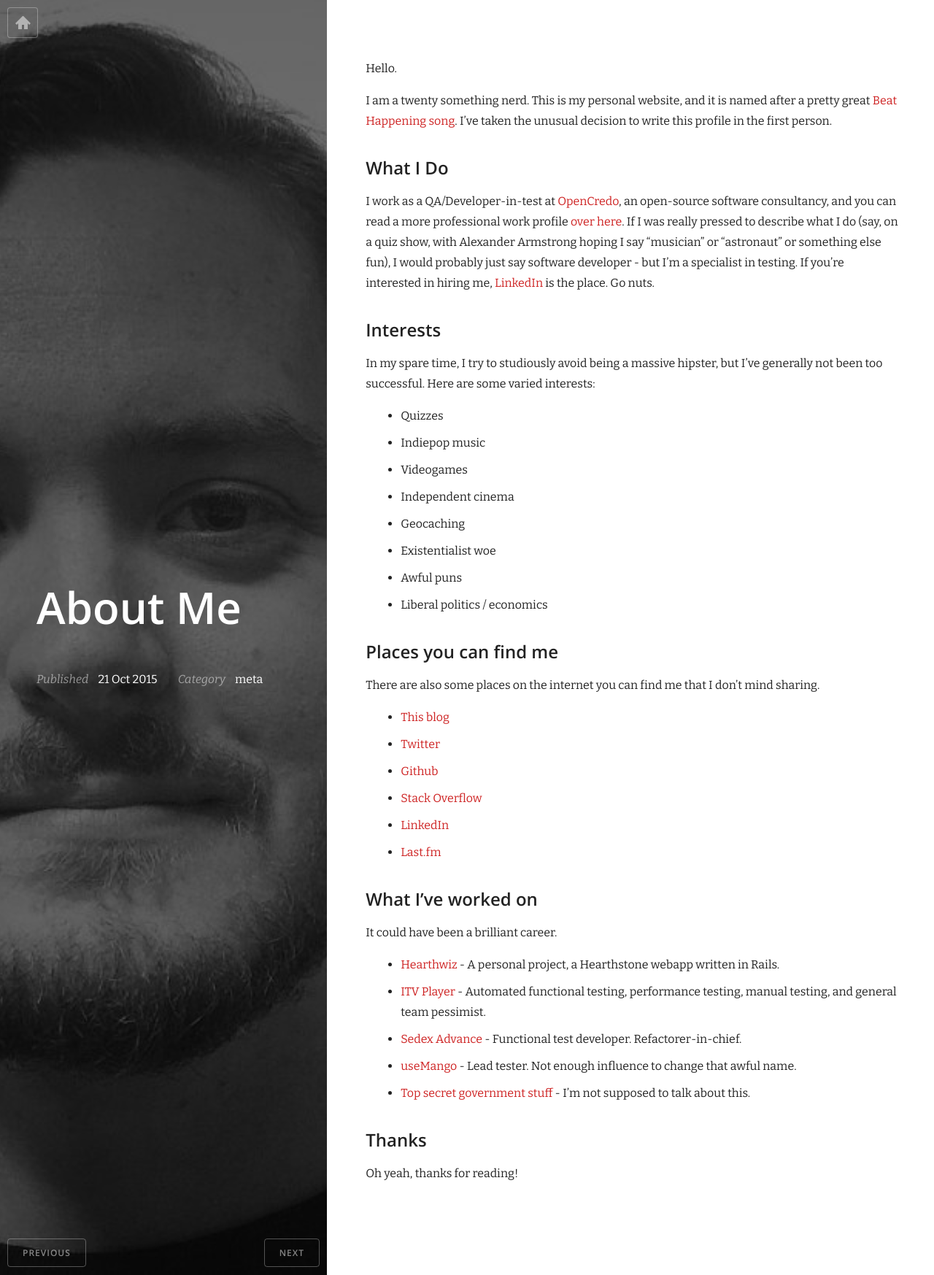
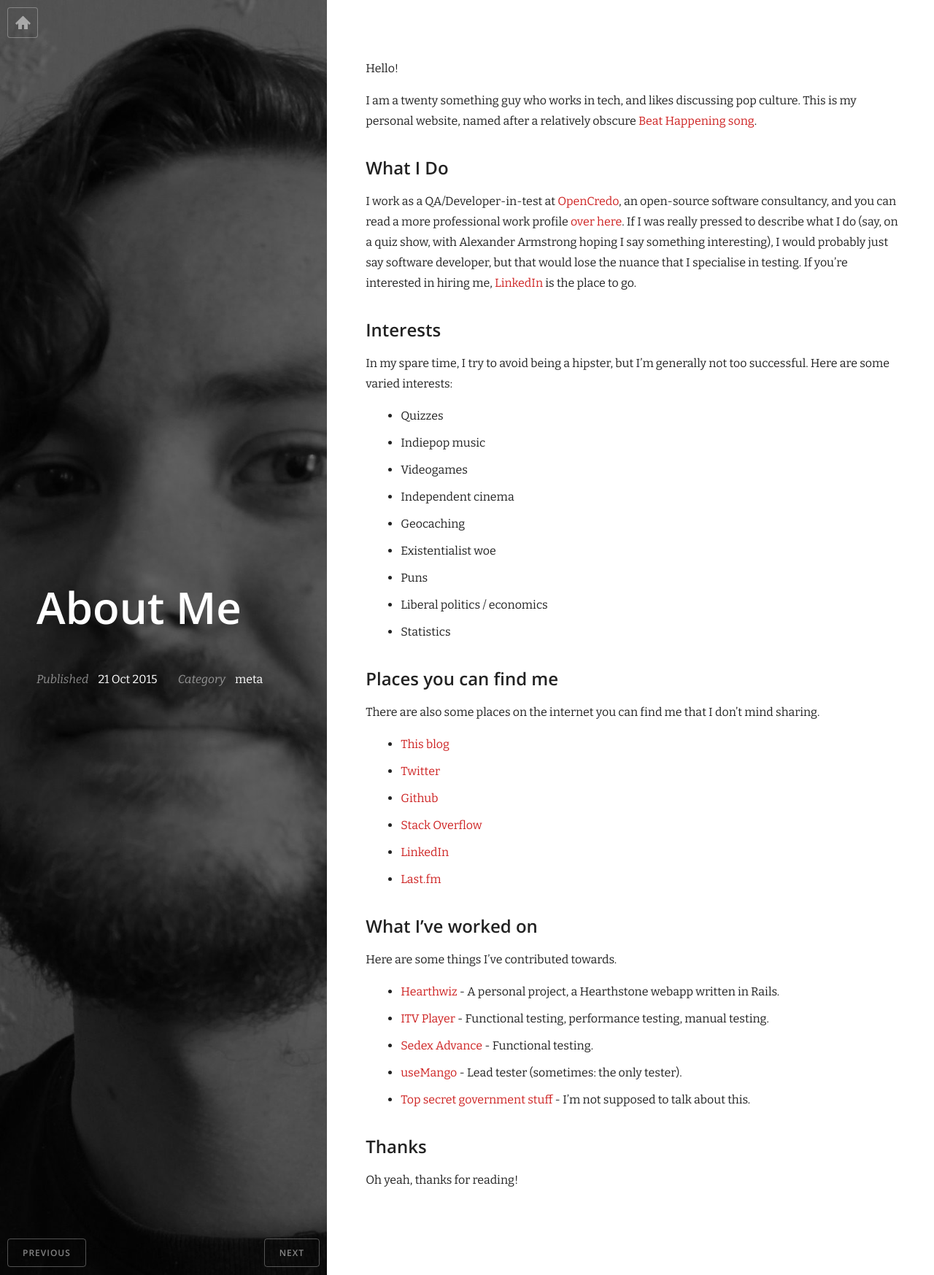
Before and after one commit to burythehammer/burythehammer.github.io, a Jekyll site: the page built from _posts/2015-10-21-about-me.md, in a window 1280 px wide. Shown: the whole page at 73% size. Built offline with Jekyll 4.4.1, drawn with Linux system fonts in a browser that asks for light colours; nearby versions of some CDN libraries; Markdown is read by kramdown in place of the engine named in the settings.

Commit message:
General tidying up

```diff
--- a/_posts/2015-10-21-about-me.md
+++ b/_posts/2015-10-21-about-me.md
@@ -3,22 +3,22 @@ layout: post
 title: "About Me"
 date: 2015-10-21 23:09:50
 categories: meta
-featured_image: /images/matt.jpg
+featured_image: /images/matt2.jpg
 ---
 
-Hello.
+Hello!
 
-I am a twenty something nerd. This is my personal website, and it is named after a pretty great [Beat Happening song](https://youtu.be/NTZ7duah7aM). I've taken the unusual decision to write this profile in the first person.
+I am a twenty something guy who works in tech, and likes discussing pop culture. This is my personal website, named after a relatively obscure [Beat Happening song](https://youtu.be/NTZ7duah7aM).
 
 What I Do
 ---------
 
-I work as a QA/Developer-in-test at [OpenCredo](https://www.opencredo.com/), an open-source software consultancy, and you can read a more professional work profile [over here](https://www.opencredo.com/company/people/matthew-long/). If I was really pressed to describe what I do (say, on a quiz show, with Alexander Armstrong hoping I say "musician" or "astronaut" or something else fun), I would probably just say software developer - but I'm a specialist in testing. If you're interested in hiring me, [LinkedIn](https://www.linkedin.com/in/burythehammer) is the place. Go nuts.
+I work as a QA/Developer-in-test at [OpenCredo](https://www.opencredo.com/), an open-source software consultancy, and you can read a more professional work profile [over here](https://www.opencredo.com/company/people/matthew-long/). If I was really pressed to describe what I do (say, on a quiz show, with Alexander Armstrong hoping I say something interesting), I would probably just say software developer, but that would lose the nuance that I specialise in testing. If you're interested in hiring me, [LinkedIn](https://www.linkedin.com/in/burythehammer) is the place to go.
 
 Interests
 ---------
 
-In my spare time, I try to studiously avoid being a massive hipster, but I've generally not been too successful. Here are some varied interests:
+In my spare time, I try to avoid being a hipster, but I'm generally not too successful. Here are some varied interests:
 
 * Quizzes
 * Indiepop music
@@ -26,8 +26,9 @@ In my spare time, I try to studiously avoid being a massive hipster, but I've ge
 * Independent cinema
 * Geocaching
 * Existentialist woe
-* Awful puns
+* Puns
 * Liberal politics / economics
+* Statistics
 
 Places you can find me
 ----------------------
@@ -37,19 +38,19 @@ There are also some places on the internet you can find me that I don't mind sha
 * [This blog](http://blog.burythehammer.com/)
 * [Twitter](https://twitter.com/burythehammer)
 * [Github](https://github.com/burythehammer/)
-* [Stack Overflow](https://www.stackoverflow.com/)
+* [Stack Overflow](http://stackoverflow.com/users/976718/burythehammer)
 * [LinkedIn](https://www.linkedin.com/in/burythehammer)
 * [Last.fm](http://www.last.fm/user/burythehammer)
 
 What I've worked on
 ------------------
 
-It could have been a brilliant career.
+Here are some things I've contributed towards.
 
 * [Hearthwiz](https://hearthwiz.herokuapp.com/) - A personal project, a Hearthstone webapp written in Rails.
-* [ITV Player](http://beta.itv.com/itvplayer/) - Automated functional testing, performance testing, manual testing, and general team pessimist.
-* [Sedex Advance](http://www.sedexglobal.com/introducing-sedex-advance/) - Functional test developer. Refactorer-in-chief.
-* [useMango](http://infuse.it/test-tools/usemango/about/) - Lead tester. Not enough influence to change that awful name.
+* [ITV Player](http://beta.itv.com/itvplayer/) - Functional testing, performance testing, manual testing.
+* [Sedex Advance](http://www.sedexglobal.com/introducing-sedex-advance/) - Functional testing.
+* [useMango](http://infuse.it/test-tools/usemango/about/) - Lead tester (sometimes: the only tester).
 * [Top secret government stuff](https://youtu.be/6iaR3WO71j4) - I'm not supposed to talk about this.
 
 Thanks
```
Also changed, not shown: _posts/2015-04-10-new-beginnings.md (+1 -1 lines), _posts/2015-10-27-reading-list.md (+5 -4 lines), images/books.jpg (added), images/matt2.jpg (added), 7 other files.
